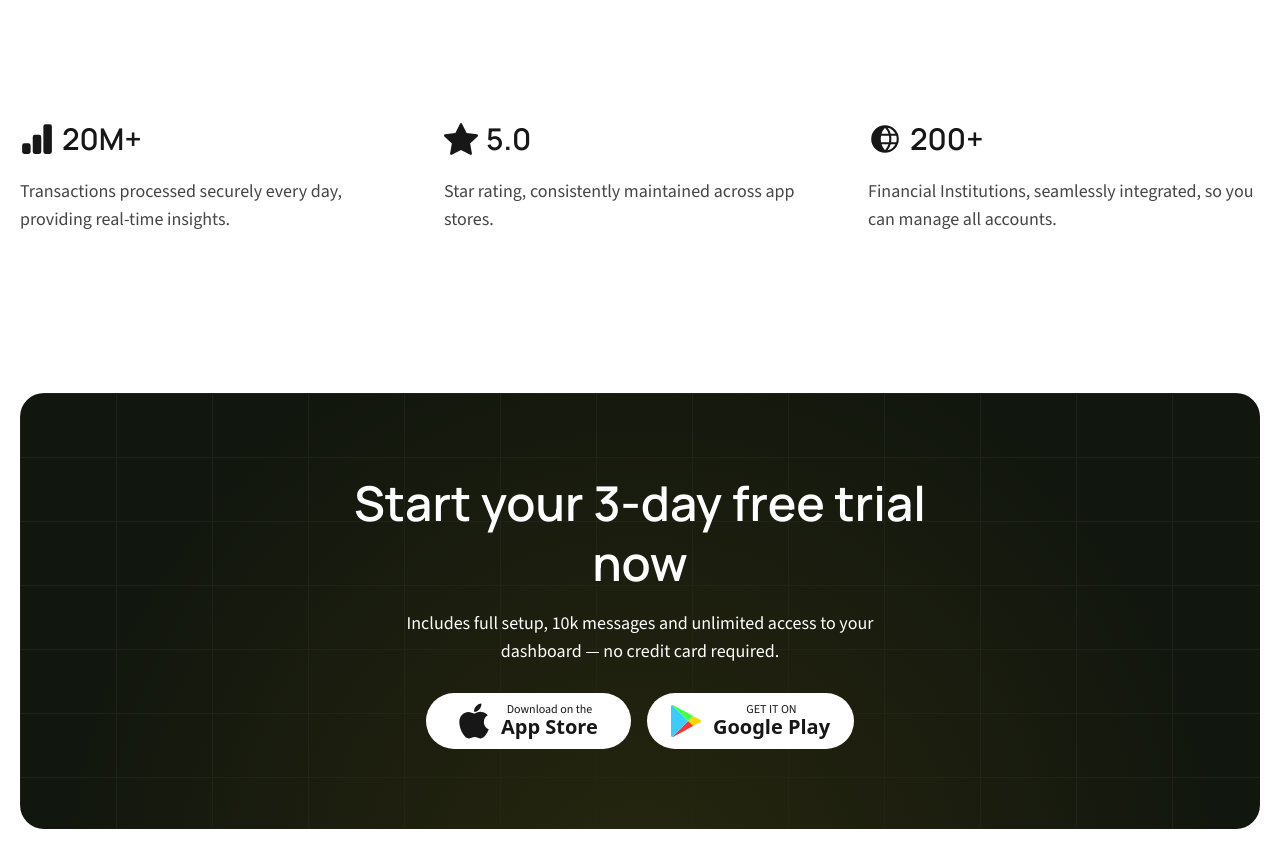
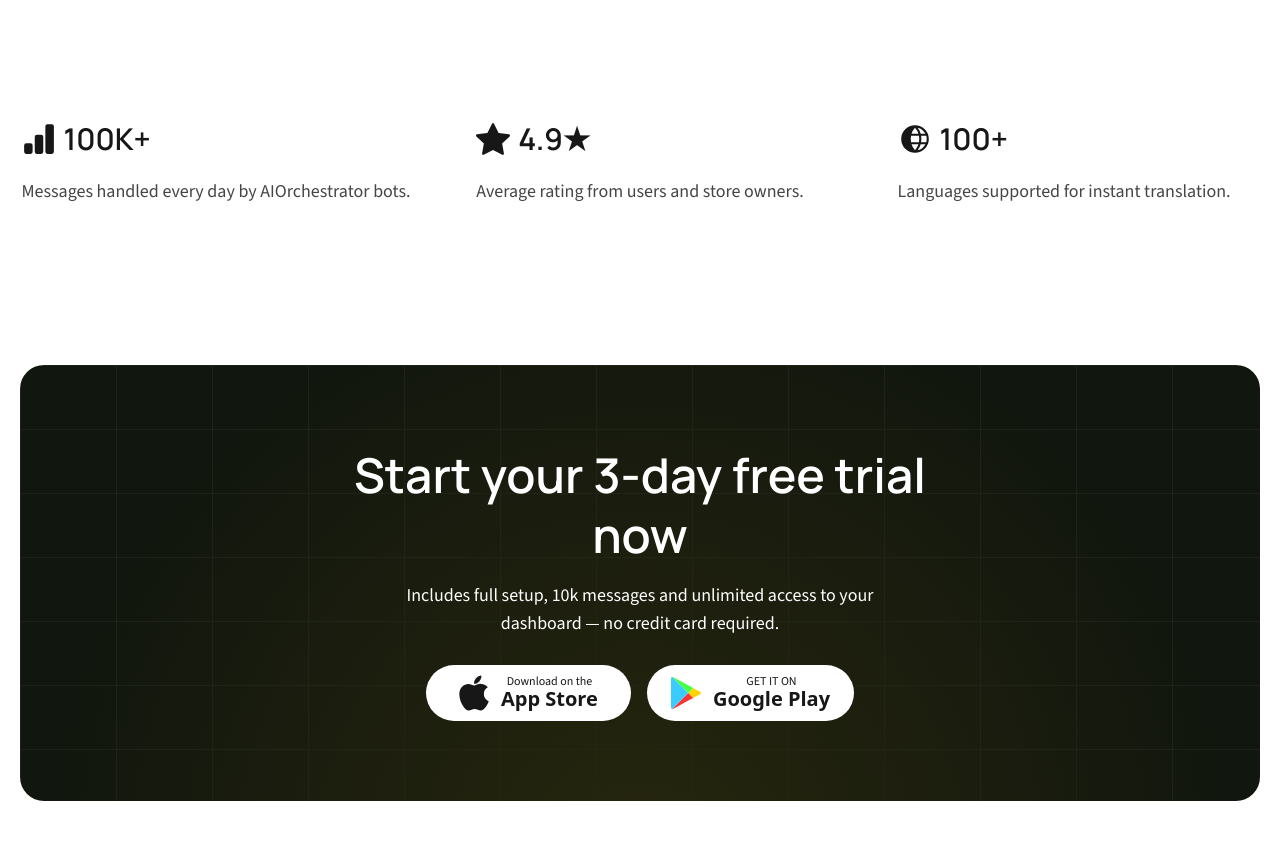
Before and after one commit to Ortannu/finwise-saas-landing-page, a Next.js app: page / in a window 1280 px wide. Shown: the part 4600-5467 px from the top of the page. Built offline with nearby package versions, Linux system fonts and the light colour scheme.

Commit message:
Update stats.tsx

```diff
--- a/src/data/stats.tsx
+++ b/src/data/stats.tsx
@@ -5,18 +5,18 @@ import { IStats } from "@/types";
 
 export const stats: IStats[] = [
   {
-        title: "20M+",
-        icon: <BsBarChartFill size={34} className="text-blue-500" />,
-        description: "Transactions processed securely every day, providing real-time insights."
+    title: "100K+",
+    icon: <BsBarChartFill size={34} className="text-blue-600" />,
+    description: "Messages handled every day by AIOrchestrator bots."
   },
   {
-        title: "5.0",
-        icon: <BsFillStarFill size={34} className="text-yellow-500" />,
-        description: "Star rating, consistently maintained across app stores."
+    title: "4.9★",
+    icon: <BsFillStarFill size={34} className="text-yellow-400" />,
+    description: "Average rating from users and store owners."
   },
   {
-        title: "200+ ",
-        icon: <PiGlobeFill size={34} className="text-green-600" />,
-        description: "Financial Institutions, seamlessly integrated, so you can manage all accounts."
+    title: "100+",
+    icon: <PiGlobeFill size={34} className="text-green-500" />,
+    description: "Languages supported for instant translation."
   }
 ];
```
Lines whose indentation alone changed are shown as unchanged.
